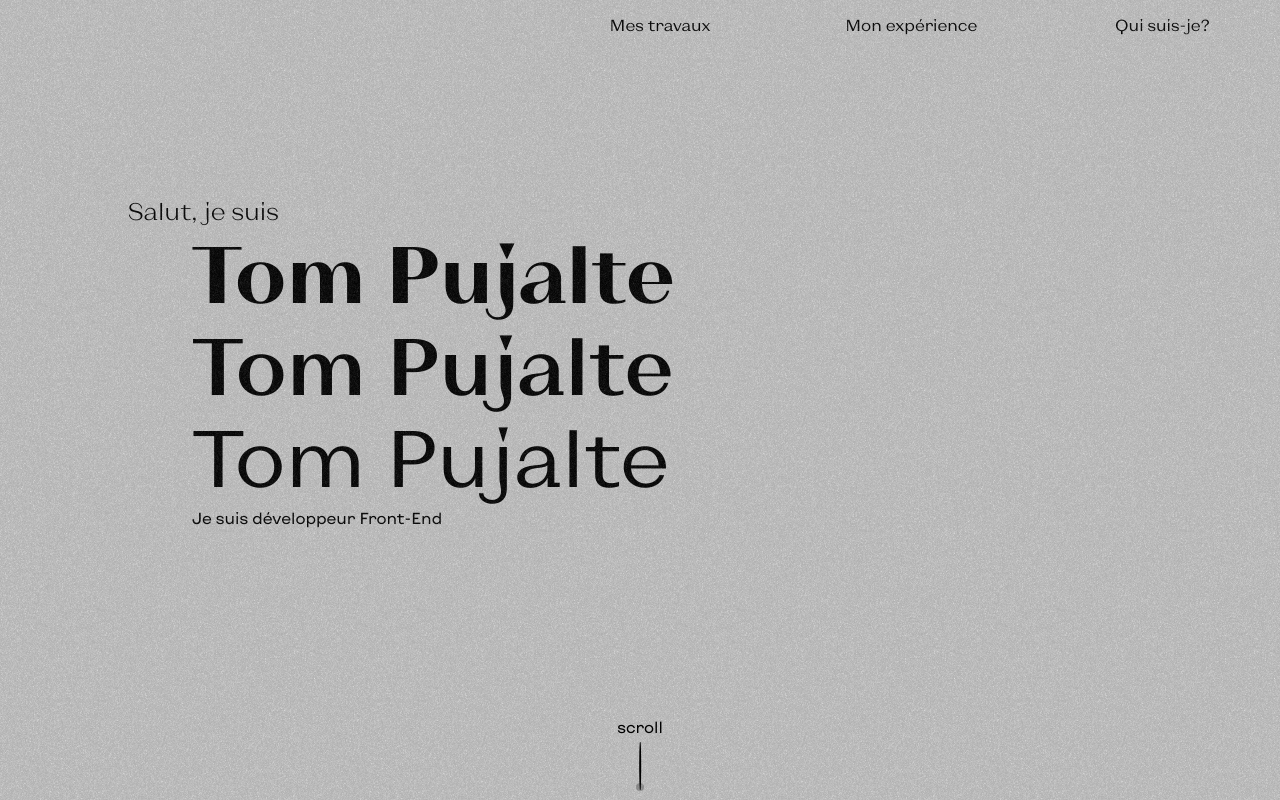
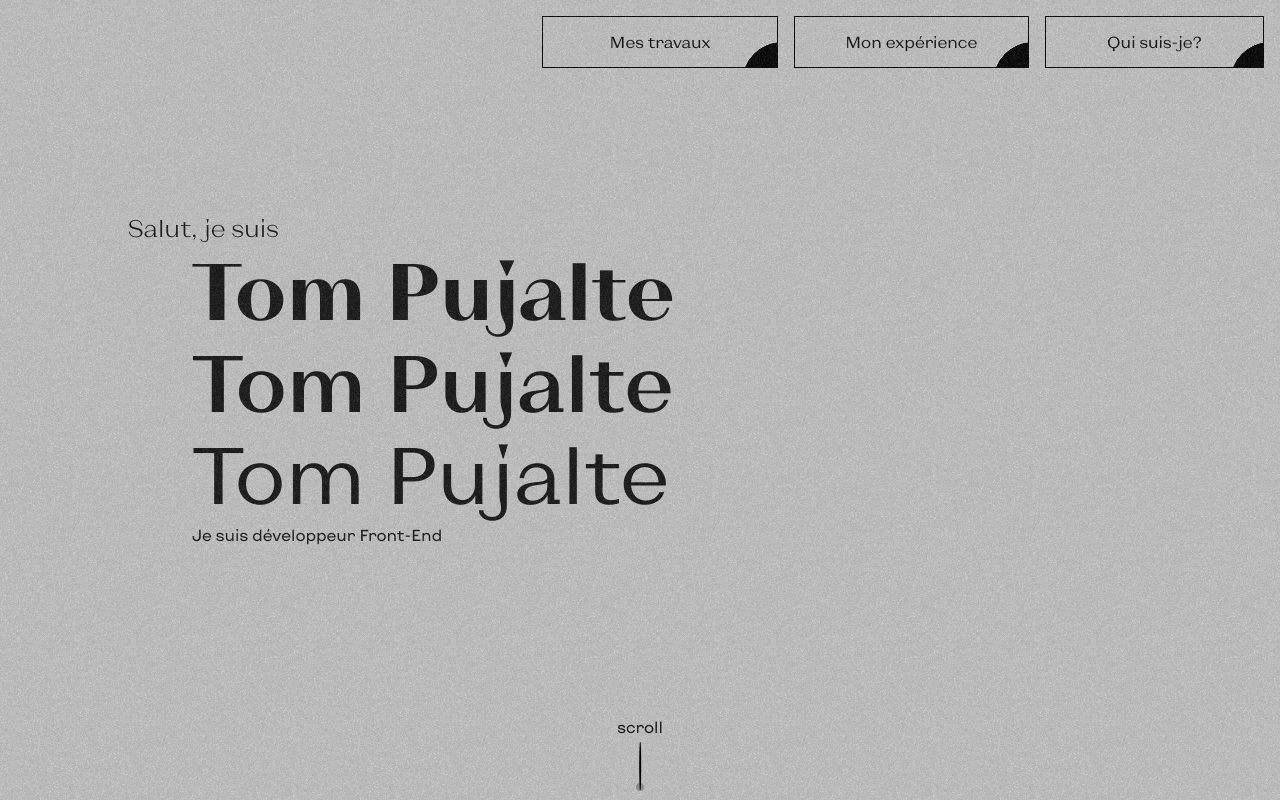
Before and after one commit to MahavishnuT/Portfolio, a React (Create React App) app: page / in a window 1280 px wide. Built offline with nearby package versions, Linux system fonts and the light colour scheme.

Commit message:
landing page css

```diff
--- a/src/components/Landing/landing.scss
+++ b/src/components/Landing/landing.scss
@@ -1,3 +1,5 @@
+@import "../../scss/variables.scss";
+
 #landing {
   display: flex;
   flex-direction: column;
@@ -14,7 +16,49 @@
       font-size: 1rem;
       text-align: center;
       font-variation-settings: "wght" 400, "CONT" 400;
-      transition: font-variation-settings 300ms;
+      border: 1px solid black;
+      position: relative;
+      overflow: hidden;
+      @include text-styles;
+      background-clip: text;
+      cursor: pointer;
+      &:before,
+      &:after {
+        content: "";
+        width: 5rem;
+        height: 5rem;
+        border-radius: 50%;
+        position: absolute;
+        top: 50%;
+        left: 85%;
+        transform-origin: center;
+        transition: transform 300ms ease-in-out;
+      }
+      &:before {
+        @supports (mix-blend-mode: difference) {
+          background-color: white;
+          mix-blend-mode: difference;
+        }
+        z-index: 1;
+        pointer-events: none;
+      }
+      &:after {
+        background-color: #e20074;
+        @supports (mix-blend-mode: difference) {
+          background-color: adjust-hue(
+            #e20074,
+            90
+          ); //#e20074; <- desired color, complementary color does not match exactly
+          filter: hue-rotate(-180deg) brightness(2);
+        }
+        z-index: -1;
+      }
+      &:hover {
+        &:before,
+        &:after {
+          transform: scale(7);
+        }
+      }
       &:nth-child(1) {
         grid-area: 1 / 3 / 2 / 4;
       }
@@ -23,9 +67,11 @@
       }
       &:nth-child(3) {
         grid-area: 1 / 5 / 2 / 6;
+        margin-right: 1rem;
       }
-      &:hover {
-        font-variation-settings: "wght" 900, "CONT" 900;
+      a {
+        display: inline-block;
+        padding: 1rem 0.5rem;
       }
     }
   }
@@ -36,7 +82,7 @@
     &-presentation {
       padding-left: 10vw;
       font-size: 1.5rem;
-      font-variation-settings: 'CONT' 700, 'wght' 300;
+      font-variation-settings: "CONT" 700, "wght" 300;
       margin-bottom: 0;
     }
     &-name {
@@ -59,7 +105,7 @@
     position: relative;
     margin: 4rem auto;
     &::before {
-      content: '';
+      content: "";
       position: absolute;
       width: 0.1rem;
       height: 3rem;
@@ -70,7 +116,7 @@
       transform: translate(-50%, -50%);
     }
     &::after {
-      content: '';
+      content: "";
       position: absolute;
       width: 0.5rem;
       height: 0.5rem;
@@ -85,15 +131,15 @@
 
 @keyframes changeFont {
   0% {
-    font-variation-settings: "wght" 100, 'CONT' 100;
+    font-variation-settings: "wght" 100, "CONT" 100;
   }
 
   50% {
-    font-variation-settings: "wght" 900, 'CONT' 1000;
+    font-variation-settings: "wght" 900, "CONT" 1000;
   }
 
   100% {
-    font-variation-settings: "wght" 100, 'CONT' 100;
+    font-variation-settings: "wght" 100, "CONT" 100;
   }
 }
 
--- a/src/scss/normalize.scss
+++ b/src/scss/normalize.scss
@@ -30,6 +30,7 @@
 body {
   margin: 0;
   font-family: "KyivSans";
+  color: hsl(0, 0%, 10%);
 }
 
 /**
@@ -82,9 +83,8 @@ pre {
  */
 
 a {
-  background-color: transparent;
   text-decoration: none;
-  color: black;
+  color: hsl(0, 0%, 10%);
 }
 
 /**
--- a/src/scss/variables.scss
+++ b/src/scss/variables.scss
@@ -0,0 +1,8 @@
+@mixin text-styles {
+  mix-blend-mode: difference;
+  background: transparent;
+	@-moz-document url-prefix() {
+		mix-blend-mode: unset;
+		background: transparent;
+	}
+}
```
